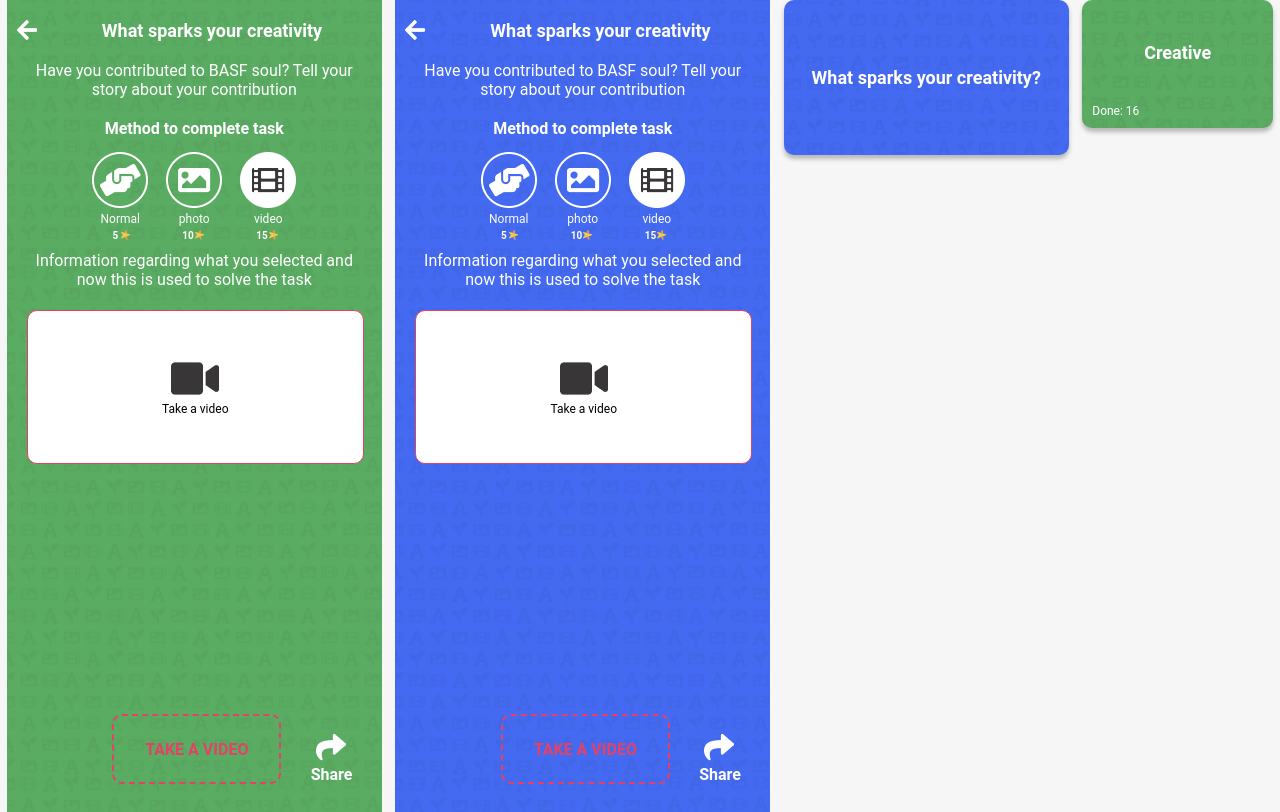
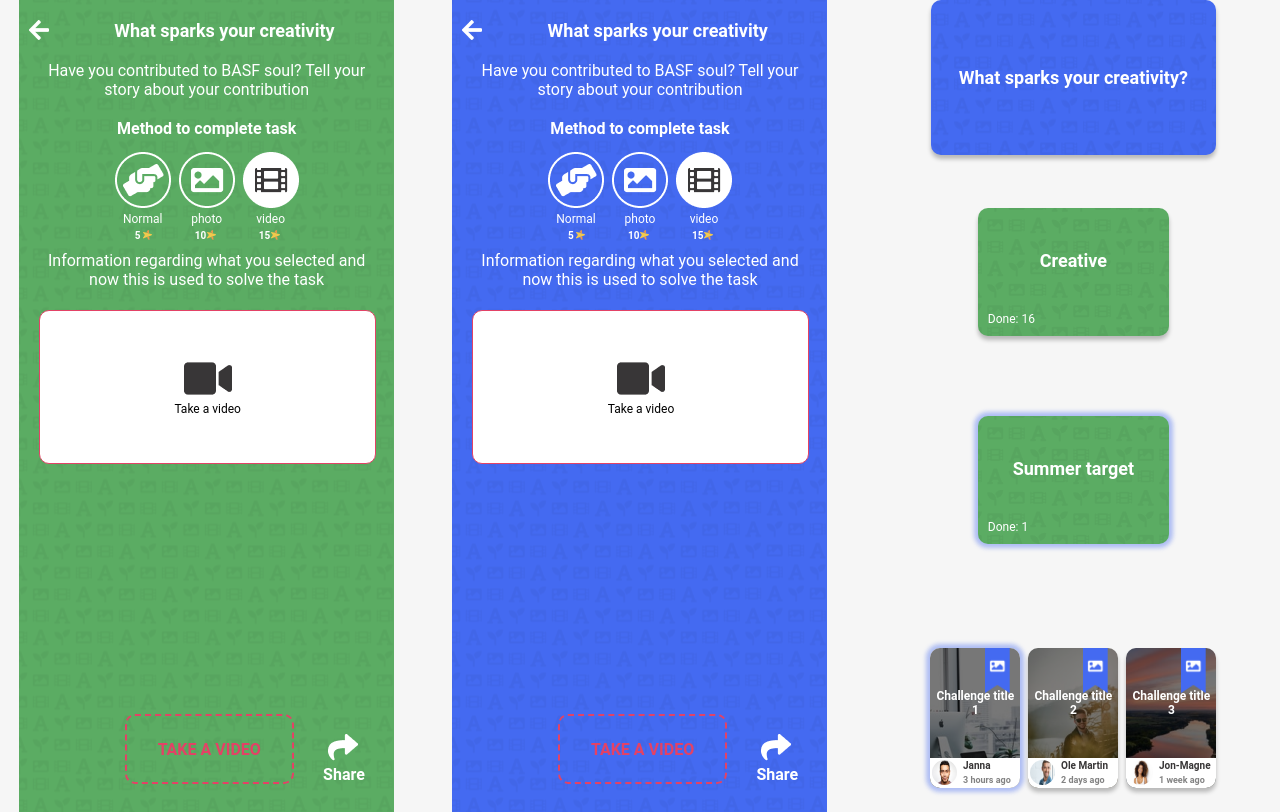
Before and after one commit to jonmagneaaj/GameBackgroundTest, a plain HTML site: page index.html in a window 1280 px wide. Drawn offline with Linux system fonts and the light colour scheme.

Commit message:
Added feed and pulse on new

```diff
--- a/index.css
+++ b/index.css
@@ -26,6 +26,10 @@ h5{
     color: white;
     font-family: Roboto;
 }
+h6{
+    font-size: 9px;
+    font-family: Roboto;
+}
 
 p{
     font-size: 16px;
@@ -35,10 +39,11 @@ p{
 
 body{
     width: 100vw;
-    height: 100vh;
 
-    display: flex;
-    flex-direction: row;
+    display: grid;
+    grid-template-columns: repeat(auto-fit, minmax(375px, 1fr));
+
+    gap: 20px;
     background-color: #F6F6F6;
 }
 
@@ -110,7 +115,7 @@ body{
     display: grid;
     grid-template-columns: 1fr 1fr 1fr;
     justify-content: center;
-    gap: 18px;
+    gap: 8px;
     width: 56px;
     margin: 0 auto 14px auto;
 }
@@ -209,6 +214,12 @@ body{
 
 /*Boxes*/
 
+#boxes{
+    display: grid;
+    grid-template-rows: 1fr 1fr 1fr 1fr;
+    gap: 20px;
+}
+
 #box{
     margin: 0 auto;
     width: 285px;
@@ -255,6 +266,151 @@ body{
     margin-bottom: 10px;
 }
 
+#box3{
+    margin: 0 auto;
+    width: 191px;
+    height: 128px;
+    background: #5BAC63;
+    border-radius: 10px;
+
+    background-image: url(BACKGROUND.png);
+    background-position: bottom;
+
+    animation: 20s linear 0s infinite animate, 2s linear infinite pulse;
+
+
+    color: white;
+
+    display: grid;
+    grid-template-rows: 9fr 1fr;
+}
+
+#box3 h1{
+    text-align: center;
+    margin: auto 0;
+}
+#box3 h4{
+    margin-left: 10px;
+    margin-bottom: 10px;
+}
+
+#feed{
+    display: grid;
+    grid-template-columns: 90px 90px 90px;
+    gap: 8px;
+    width: 100%;
+
+    align-content: center;
+    justify-content: center;
+}
+
+.image{
+    height: 140px;
+    width: 90px;
+    border-radius: 10px;
+    background-size: contain;
+    background-position: center;
+}
+
+.image img{
+    width: 100%;
+}
+
+#image1{
+    animation: 2s linear infinite pulse;
+    background-image: url(image1.png);
+}
+
+#image2{
+    box-shadow: 0 4px 4px 0 rgba(0, 0, 0, 0.25);
+    background-image: url(image2.png);
+}
+
+#image3{
+    box-shadow: 0 4px 4px 0 rgba(0, 0, 0, 0.25);
+    background-image: url(image3.png);
+}
+
+.dark{
+    background-color: rgba(0, 0, 0, 0.5);
+    border-radius: 10px;
+    width: 100%;
+    height: 100%;
+    position: relative;
+}
+
+.banner{
+    position: absolute;
+    right: 10px;
+    height: 46px;
+    width: 25px;
+}
+
+.banner img{
+    width: 100%;
+}
+
+.image_content {
+    height: 100%;
+    width: 100%;
+    display: grid;
+    grid-template-rows: 110px 30px;
+}
+
+.image_content_title{
+    align-self: center;
+    margin: 5px;
+}
+
+.image_content_title h4{
+    text-align: center;
+    font-weight: bold;
+    color: white;
+}
+
+.image_content_user{
+    background-color: #ffffff;
+    width: 100%;
+    height: 100%;
+    border-radius: 0px 0px 10px 10px;
+
+
+    display: grid;
+    grid-template-columns: 1fr 2fr;
+    gap: 4px;
+}
+
+.image_user_picture{
+    width: 25px;
+    height: 25px;
+
+    border-radius: 100%;
+    margin: 2px 0px 0px 2px;
+    overflow: hidden;
+}
+
+.image_user_picture img{
+    height: 100%;
+}
+
+.image_user_details{
+    margin: 2px 0px 2px 0px;
+    display: grid;
+    grid-template-rows: 1fr 1fr;
+    gap: 4px;
+}
+
+.image_user_details h5{
+    color: #383637;
+    font-weight: bold;
+}
+
+.image_user_details h6{
+    color: #828282;
+    font-weight: bold;
+}
+
+
 
 @keyframes animate {
     from{
@@ -264,3 +420,15 @@ body{
         background-position: 0, 100%;
     }
 }
+
+@keyframes pulse {
+    0%{
+        box-shadow: 0 1px 1px 0 rgba(68,106,241, 0.40);
+    }
+    50%{
+        box-shadow: 0px 0px 4px 4px rgba(68,106,241, 0.40);
+    }
+    100%{
+        box-shadow: 0 1px 1px 0 rgba(68,106,241, 0.40);
+    }
+}
--- a/index.html
+++ b/index.html
@@ -143,14 +143,88 @@
             </section>
         </section>
     </section>
-    <!--Green box-->
+        <!--Boxes-->
+    <section id='boxes'>
+        <!--Blue box-->
         <section id='box'>
             <h1>What sparks your creativity?</h1>
         </section>
-    <!--Blue box-->
+        <!--Green box-->
         <section id='box2'>
             <h1>Creative</h1>
             <h4>Done: 16</h4>
         </section>
+        <!--Green box with new-->
+        <section id='box3'>
+            <h1>Summer target</h1>
+            <h4>Done: 1</h4>
+        </section>
+        <!--Image feed-->
+        <section id='feed'>
+            <section id='image1' class='image'>
+                <div class='dark'>
+                    <div class='banner'>
+                        <img src="Banner.png" alt="Photo Banner">
+                    </div>
+                    <div class='image_content'>
+                        <div class='image_content_title'>
+                            <h4>Challenge title 1</h4>
+                        </div>
+                        <div class='image_content_user'>
+                            <div class='image_user_picture'>
+                                <img src="person1.jpg" alt="Man with face">
+                            </div>
+                            <div class='image_user_details'>
+                                <h5>Janna</h5>
+                                <h6>3 hours ago</h6>
+                            </div>
+                        </div>
+                    </div>
+                </div>
+            </section>
+            <section id='image2' class='image'>
+                <div class='dark'>
+                    <div class='banner'>
+                        <img src="Banner.png" alt="Photo Banner">
+                    </div>
+                    <div class='image_content'>
+                        <div class='image_content_title'>
+                            <h4>Challenge title 2</h4>
+                        </div>
+                        <div class='image_content_user'>
+                            <div class='image_user_picture'>
+                                <img src="person2.jpg" alt="Man with face">
+                            </div>
+                            <div class='image_user_details'>
+                                <h5>Ole Martin</h5>
+                                <h6>2 days ago</h6>
+                            </div>
+                        </div>
+                    </div>
+                </div>
+            </section>
+            <section id='image3' class='image'>
+                <div class='dark'>
+                    <div class='banner'>
+                        <img src="Banner.png" alt="Photo Banner">
+                    </div>
+                    <div class='image_content'>
+                        <div class='image_content_title'>
+                            <h4>Challenge title 3</h4>
+                        </div>
+                        <div class='image_content_user'>
+                            <div class='image_user_picture'>
+                                <img src="person3.jpg" alt="Man with face">
+                            </div>
+                            <div class='image_user_details'>
+                                <h5>Jon-Magne</h5>
+                                <h6>1 week ago</h6>
+                            </div>
+                        </div>
+                    </div>
+                </div>
+            </section>
+        </section>
+    </section>
 </body>
 </html>
```
Also changed, not shown: Banner.png (added), image1.png (added), image2.png (added), image3.png (added), person1.jpg (added), person2.jpg (added), person3.jpg (added), 1 other file. Lines whose indentation alone changed are shown as unchanged.
